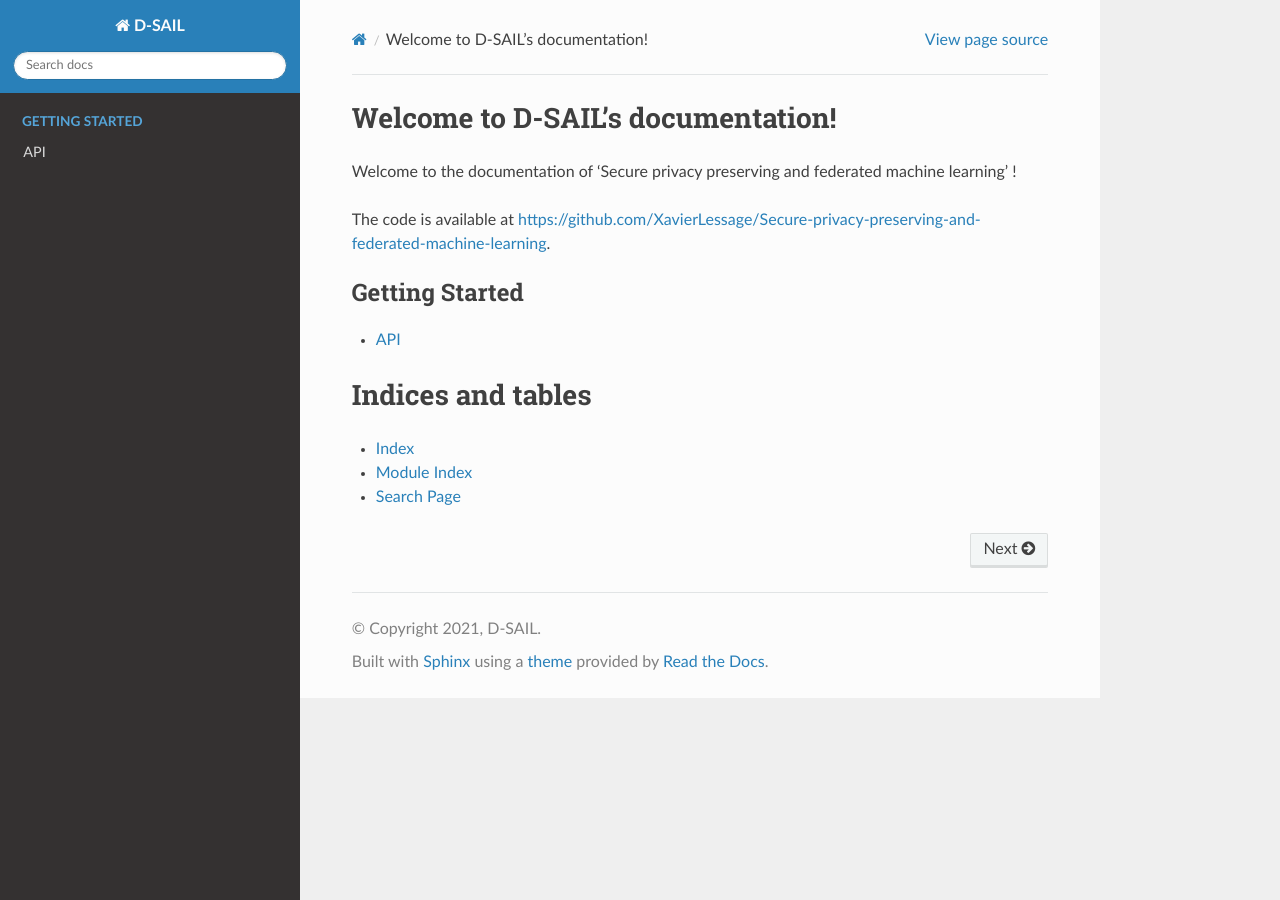
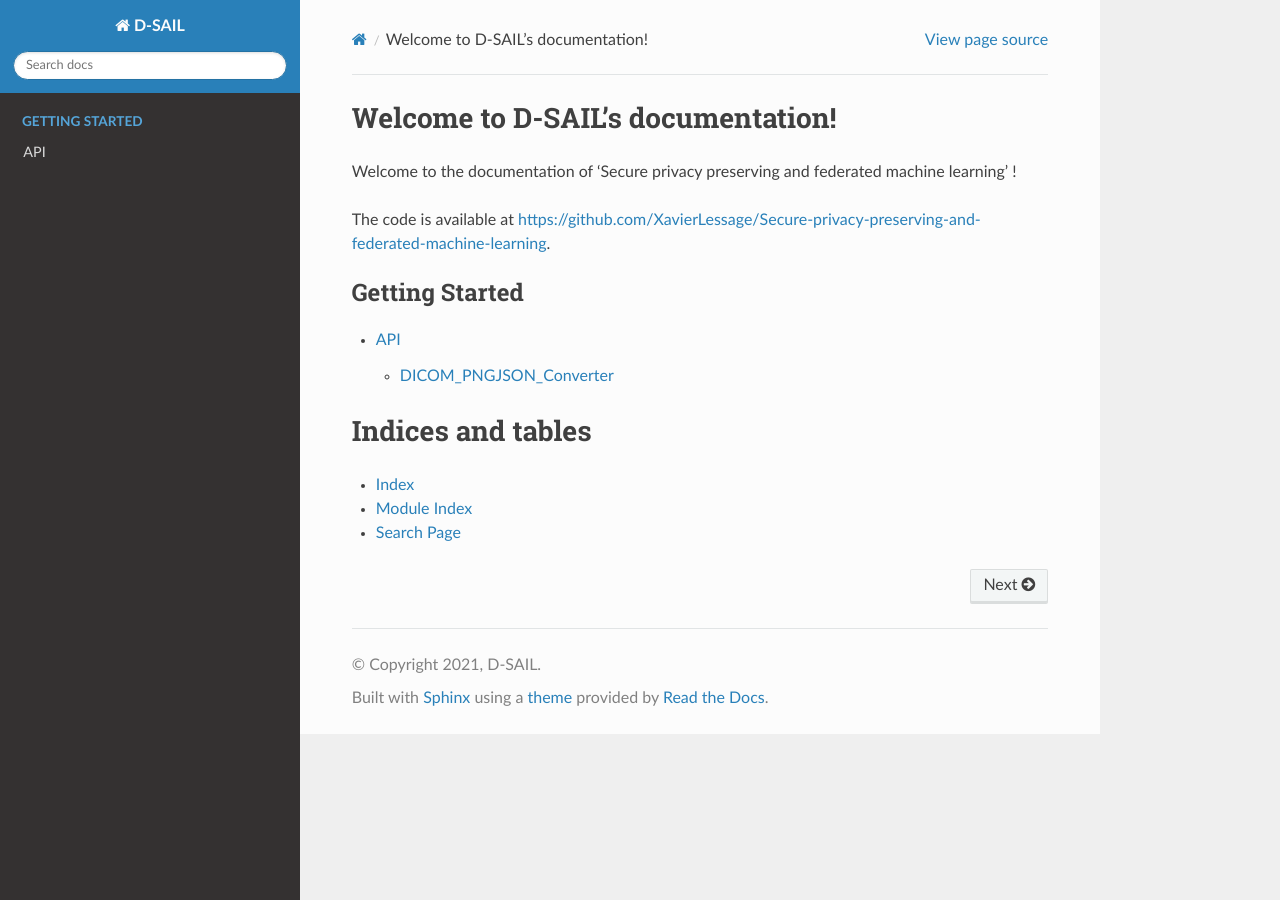
Before and after one commit to XavierLessage/D-SAIL, a Sphinx documentation site: the page built from docs/source/index.rst, in a window 1280 px wide. Built offline with Sphinx 7.4.7 and the Read the Docs theme 2.0.0, drawn with Linux system fonts in a browser that asks for light colours.

Commit message:
adapting new folders

```diff
--- a/docs/source/api.rst
+++ b/docs/source/api.rst
@@ -8,9 +8,15 @@
    :recursive:
 
    Category_Trainingformat_Converter
+   DICOM_PNGJSON_Converter
    DicomPseudonimyzer
    Hospital_Split
    LabelCreator
 
+DICOM_PNGJSON_Converter
+-----------------------
+
 .. automodule:: DICOM_PNGJSON_Converter.DICOM_converter
    :members:
+   :undoc-members:
+   :show-inheritance:
```
